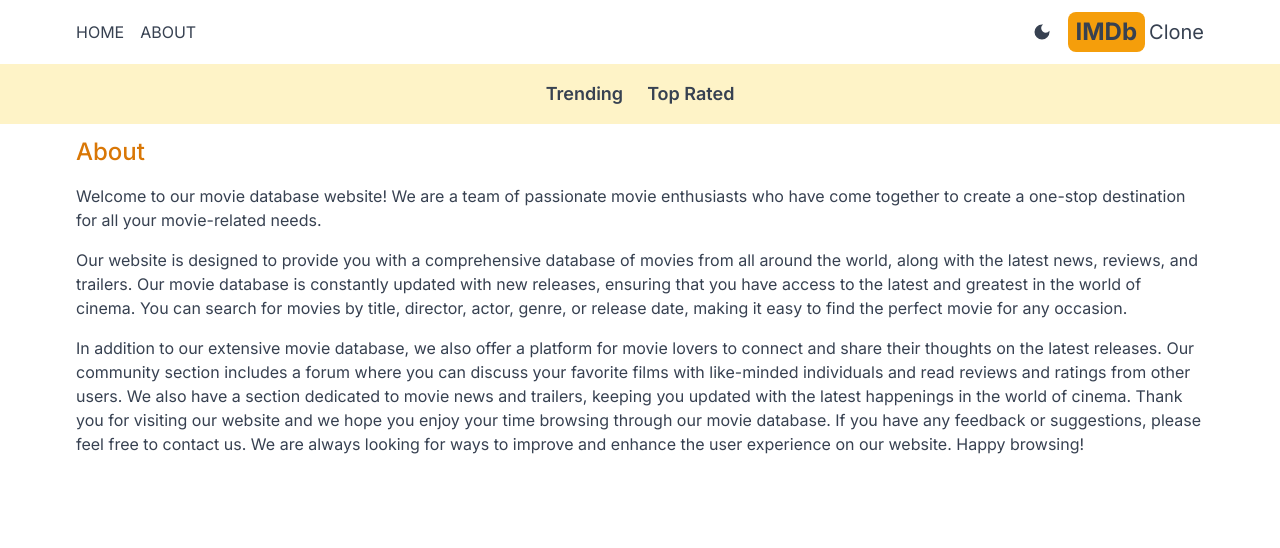
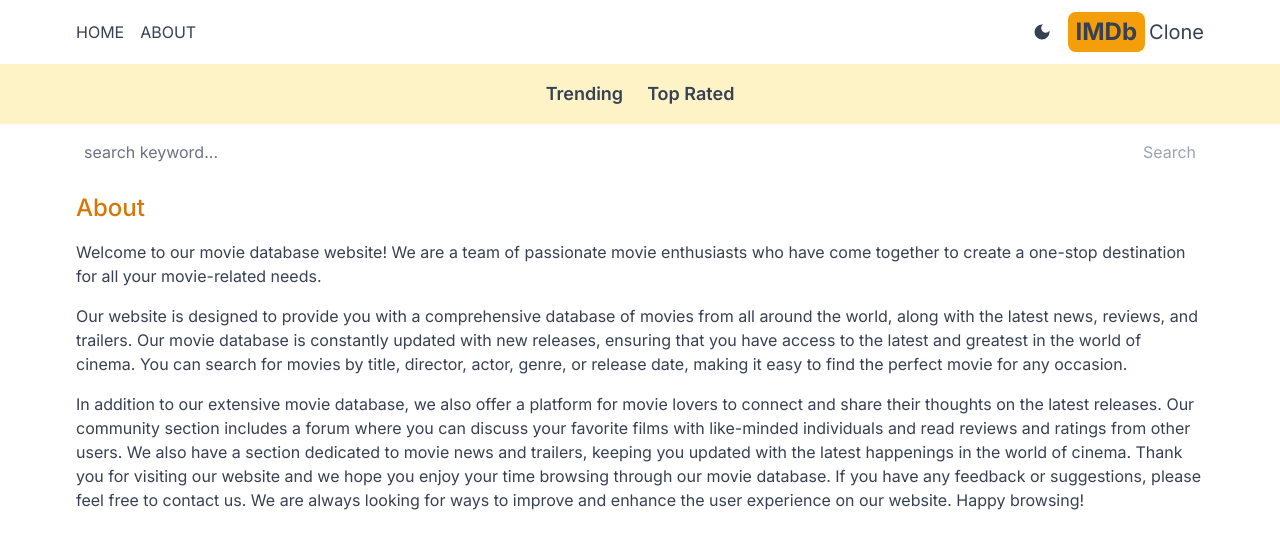
Before and after one commit to AmmaraGillani/imdb-next, a Next.js app: page /about in a window 1280 px wide. Shown: the top 548 px of the page. Built offline with nearby package versions, Linux system fonts and the light colour scheme.

Commit message:
add search box

```diff
--- a/src/app/layout.tsx
+++ b/src/app/layout.tsx
@@ -4,6 +4,7 @@
 import Header from "@/components/Header";
 import Providers from "./Providers";
 import Navbar from "@/components/Navbar";
+import SearchBox from "@/components/SearchBox";
 
 const inter = Inter({ subsets: ["latin"] });
 
@@ -23,6 +24,7 @@
         <Providers>
            <Header/>
            <Navbar/>
+           <SearchBox/>
            {children}
         </Providers>
 
--- /dev/null
+++ b/src/app/search/[searchTerm]/page.tsx
@@ -0,0 +1,24 @@
+import Results from '@/components/Results';
+type Params = {
+    params: {
+      searchTerm: string;
+    };
+  };
+
+
+export default async function Searchpage({params} : Params) {
+    const searchTerm = params.searchTerm;
+    const res = await fetch(
+        `https://api.themoviedb.org/3/search/movie?api_key=${process.env.API_KEY}&query=${searchTerm}&language=en-US&page=1&include_adult=false`);
+        const data = await res.json();
+        const results =data.results;
+  return (
+    <div>
+        {results &&
+        results.length === (<h1 className='text-center pt-6'>No results found</h1>)}
+        {
+                results && <Results results={results} />
+        }
+    </div>
+  )
+}
--- /dev/null
+++ b/src/components/SearchBox.tsx
@@ -0,0 +1,26 @@
+'use client';
+
+import {useState} from 'react'
+import {useRouter} from 'next/navigation';
+
+export default function SearchBox() {
+  const [search, setSearch] = useState('');
+  const router = useRouter();
+  const handleSubmit = (e) => {
+    e.preventDefault();
+    router.push(`search/${search}`);
+  };
+  return (
+    <form className='flex justify-between px-5 max-w-6xl mx-auto' onSubmit={handleSubmit}>
+      <input
+      type='text'
+      placeholder='search keyword...'
+      className='w-full h-14 rounded-md placeholder-gray-500 outline-none bg-transparent flex-1'
+      value={search}
+      onChange={(e) => setSearch(e.target.value)}/>
+      <button
+        className='text-amber-600 disabled:text-gray-400'
+        disabled= {search === ''}>Search</button>
+    </form>
+  )
+}
```
